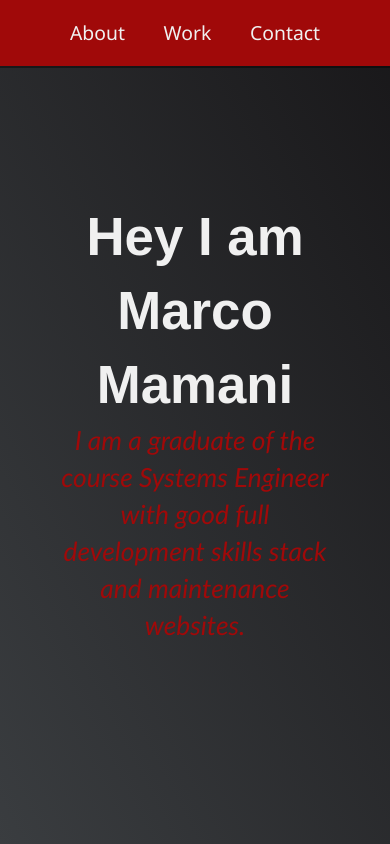
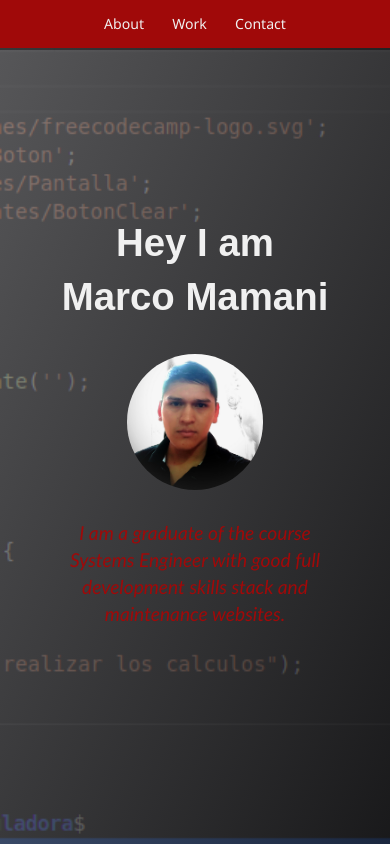
Before and after one commit to marco-ctrl/marco-ctrl.github.io, a plain HTML site: page index.html in a window 390 px wide. Shown: the top 844 px of the page. Drawn offline with Linux system fonts and the light colour scheme.

Commit message:
tercer commit

```diff
--- a/index.css
+++ b/index.css
@@ -1,7 +1,7 @@
 :root {
     --main-white: #f0f0f0;
     --main-red: rgb(160, 9, 9);
-    --main-blue: rgb(16, 3, 48);
+    --main-blue: rgb(26, 52, 99);
     --main-grey: rgb(85, 82, 82);
 }
 
@@ -53,14 +53,14 @@ html {
 /* 980px / 16px = 61.25em */
 @media (max-width: 61.25em) {
     html {
-        font-size: 58%;
+        font-size: 50%;
     }
 }
 
 /* 460px / 16px = 28.75em */
 @media (max-width: 28.75em) {
     html {
-        font-size: 55%;
+        font-size: 40%;
     }
 }
 
@@ -73,6 +73,16 @@ body {
     color: var(--main-white);
     background-color: black;
     margin: 0px;
+}
+
+body::-webkit-scrollbar{
+    width: 7px;
+    background-color: var(--main-grey);
+}
+
+body::-webkit-scrollbar-thumb{
+    background-color: orange;
+    border-radius: 15px;
 }
 
 img {
@@ -134,7 +144,16 @@ a {
     align-items: center;
     width: 100%;
     height: 100vh;
-    background-image: linear-gradient(62deg, #3a3d40 0%, #181719 100%);
+    /*background: url("image/fondo.png");
+    background-image: linear-gradient(62deg, #384552 0%, #141316 100%);*/
+    background: var(--main-gray);
+  background-image: linear-gradient(
+      115deg,rgba(113, 113, 116, 0.7), rgba(24, 24, 26, 0.8)
+    ),
+    url("image/fondo.png");
+  background-size: cover;
+  background-repeat: no-repeat;
+  background-position: center;
 }
 
 .content-welcome-section{
@@ -149,6 +168,7 @@ a {
 
 h1 {
     font-size: 6rem;
+
 }
 
 h1,
@@ -158,6 +178,12 @@ h2 {
     text-align: center;
 }
 
+.img-perfil{
+    width: 25%;
+    height: auto;
+    border-radius: 50%;
+}
+
 .welcome-section>.content-welcome-section>p {
     font-family: 'Trebuchet MS', 'Lucida Sans Unicode', 'Lucida Grande', 'Lucida Sans', Arial, sans-serif;
     font-weight: 200;
@@ -165,6 +191,8 @@ h2 {
     font-style: italic;
     text-align: center;
     color: var(--main-red);
+    margin-top: 2rem;
+    /*text-shadow: 0.1em 0.1em 0.2em white*/
 }
 
 .projects-section {
@@ -181,10 +209,25 @@ h2 {
 
 }
 
+@media (max-width: 61.75em) {
+
+    .img-perfil{
+        width: 40%;
+        height: auto;
+        border-radius: 50%;
+    }
+
+    h1{
+        margin-bottom: 0.8em;
+    }
+}
+
 @media (max-width: 28.75em) {
     .projects-section-header {
         font-size: 4rem;
     }
+
+
 }
 
 h2 {
@@ -208,6 +251,18 @@ h2 {
 
     .projects-grid {
         grid-template-columns: 1fr;
+    }
+
+    .img-perfil{
+        width: 50%;
+        height: auto;
+        border-radius: 50%;
+    }
+
+    .welcome-section>.content-welcome-section>p{
+        margin-top: 0.8em;
+        padding-top: 0.8em;
+        width: 100%;
     }
 }
 
--- a/index.html
+++ b/index.html
@@ -29,9 +29,9 @@
 
       <div class="content-welcome-section">
         <h1>Hey I am Marco Mamani</h1>
-        <!--<img src="image/IMG_20220524_173440.jpg" alt="foto perfil del portafolio
+        <img src="image/IMG_20220524_173440.jpg" alt="foto perfil del portafolio
           Marco Mamani"
-          class="img-perfil">-->
+          class="img-perfil">
         <p>I am a graduate of the course
           Systems Engineer with good
           full development skills
@@ -124,19 +124,19 @@
       <div class="contact-links">
         <a href="https://www.facebook.com/marcoantonio.mamanivillena/"
           target="_blank" class="btn
-          contact-details"><i class="fab fa-facebook-square"></i> Facebook</a>
+          contact-details"><i class="fab fa-facebook-square" style="color: #06477c;"></i> Facebook</a>
         <a id="profile-link" href="https://github.com/marco-ctrl"
           target="_blank" class="btn contact-details"><i class="fab fa-github"></i>
           GitHub</a>
-        <a href="https://twitter.com/freecodecamp" target="_blank" class="btn
-          contact-details"><i class="fab fa-twitter"></i> Twitter</a>
-        <a href="mamanivillenam@gmail.com" class="btn contact-details"><i
+        <a href="https://twitter.com/MarcoMa73948594" target="_blank" class="btn
+          contact-details"><i class="fab fa-twitter" style="color: #1585b1;"></i> Twitter</a>
+        <a href="mailto:mamanivillenam@gmail.com" class="btn contact-details"><i
             class="fas fa-at"></i> Send a mail</a>
         <a href="https://wa.me/59171196186" class="btn contact-details"><i
-            class="fab fa-whatsapp-square"></i> Call me</a>
+            class="fab fa-whatsapp-square" style="color: #0f8d2c;"></i> WhatsApp</a>
       </div>
     </section>
-    <footer>
+    <!--<footer>
       <p>
         **This is just a fake portfolio. All the projects and contact details
         given
@@ -147,6 +147,6 @@
         <a href="https://www.freecodecamp.com/" target="_blank">freeCodeCamp <i
             class="fab fa-free-code-camp"></i></a>
       </p>
-    </footer>
+    </footer>-->
   </body>
 </html>
```
Also changed, not shown: image/fondo.png (added).
